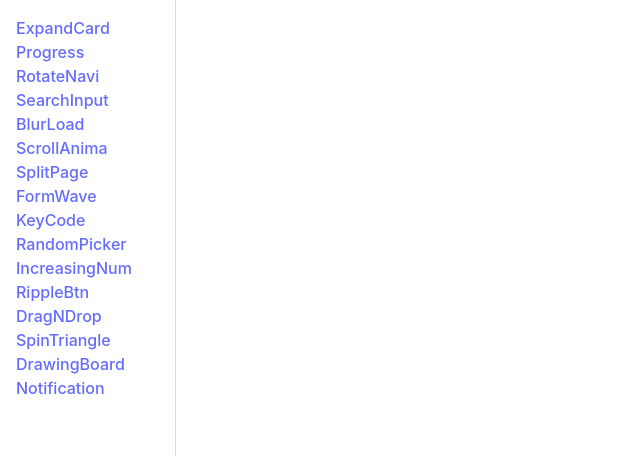
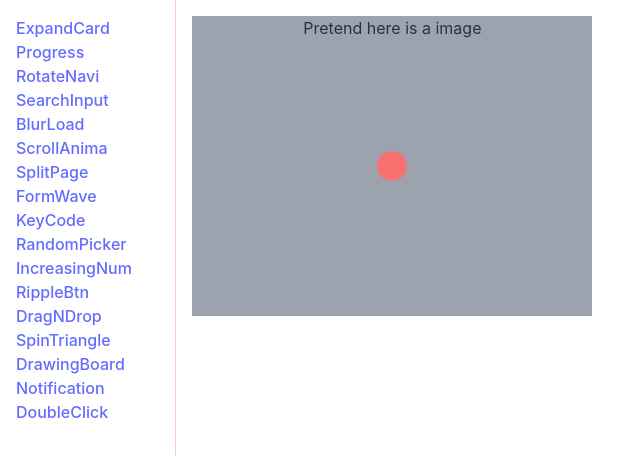
Before and after one commit to JaxNext/50projects, a Vue app: page /#/doubleClick in a window 1280 px wide. Shown: the top 456 px of the page, without its empty margins (0-640 px from the left). Built offline with nearby package versions, Linux system fonts and the light colour scheme.

Commit message:
feature: 双击

```diff
--- /dev/null
+++ b/src/pages/doubleClick/index.vue
@@ -0,0 +1,19 @@
+<template>
+  <div class="click-box w-[400px] h-[300px] bg-gray cursor-pointer relative" @dblclick="dbclick">
+    Pretend here is a image
+    <div class="heart w-[30px] h-[30px] rounded-[50%] bg-red  absolute top-[50%] left-[50%] translate-x-[-50%] translate-y-[-50%]" :style="heartStyle"></div>
+  </div>
+</template>
+
+<script setup lang="ts">
+import { ref } from 'vue'
+const heartStyle = ref({})
+function dbclick(e: MouseEvent) {
+  const { layerX, layerY } = e
+  heartStyle.value = { left: `${layerX}px`, top: `${layerY}px` }
+}
+</script>
+
+<style scoped>
+
+</style>
--- a/src/routes/routes.ts
+++ b/src/routes/routes.ts
@@ -79,5 +79,10 @@ const routes = [
     name: 'Notification',
     component: () => import('@/pages/notification/index.vue'),
   },
+  {
+    path: '/doubleClick',
+    name: 'DoubleClick',
+    component: () => import('@/pages/doubleClick/index.vue'),
+  },
 ]
 export default routes
```
